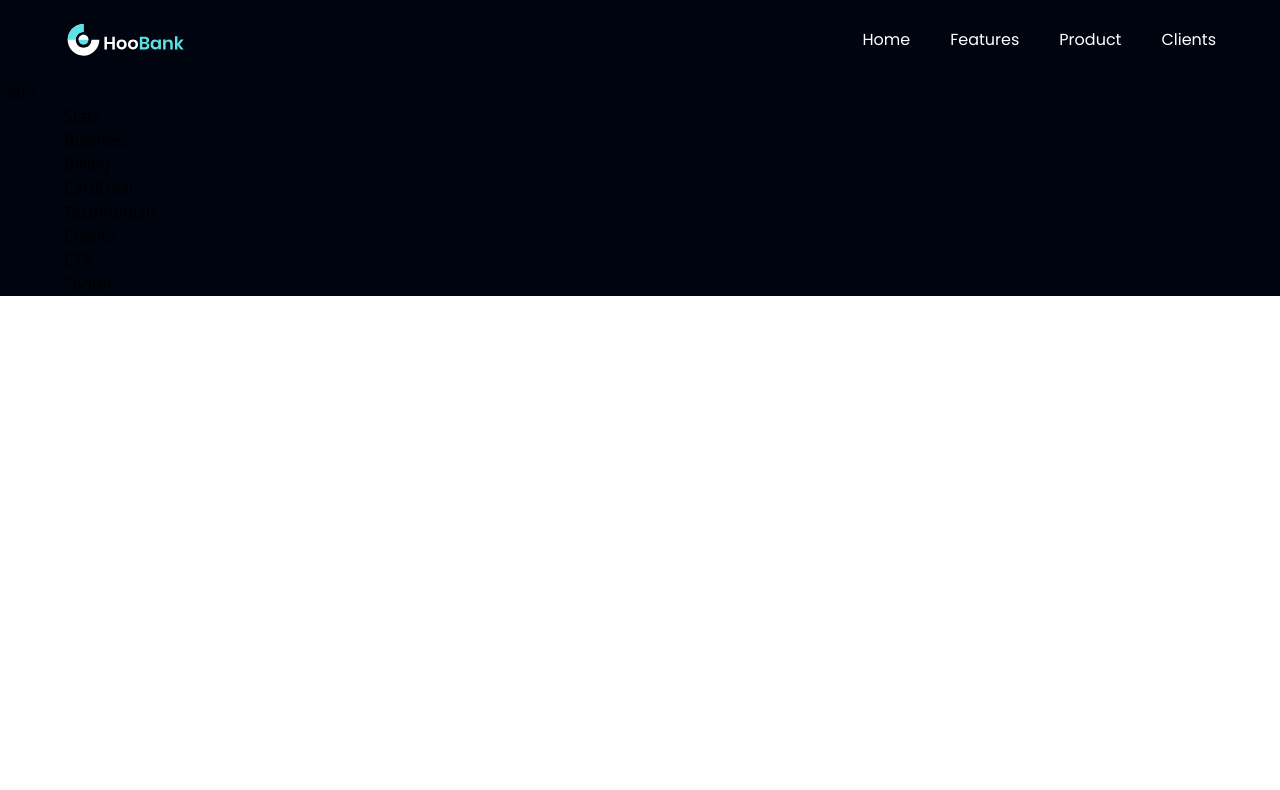
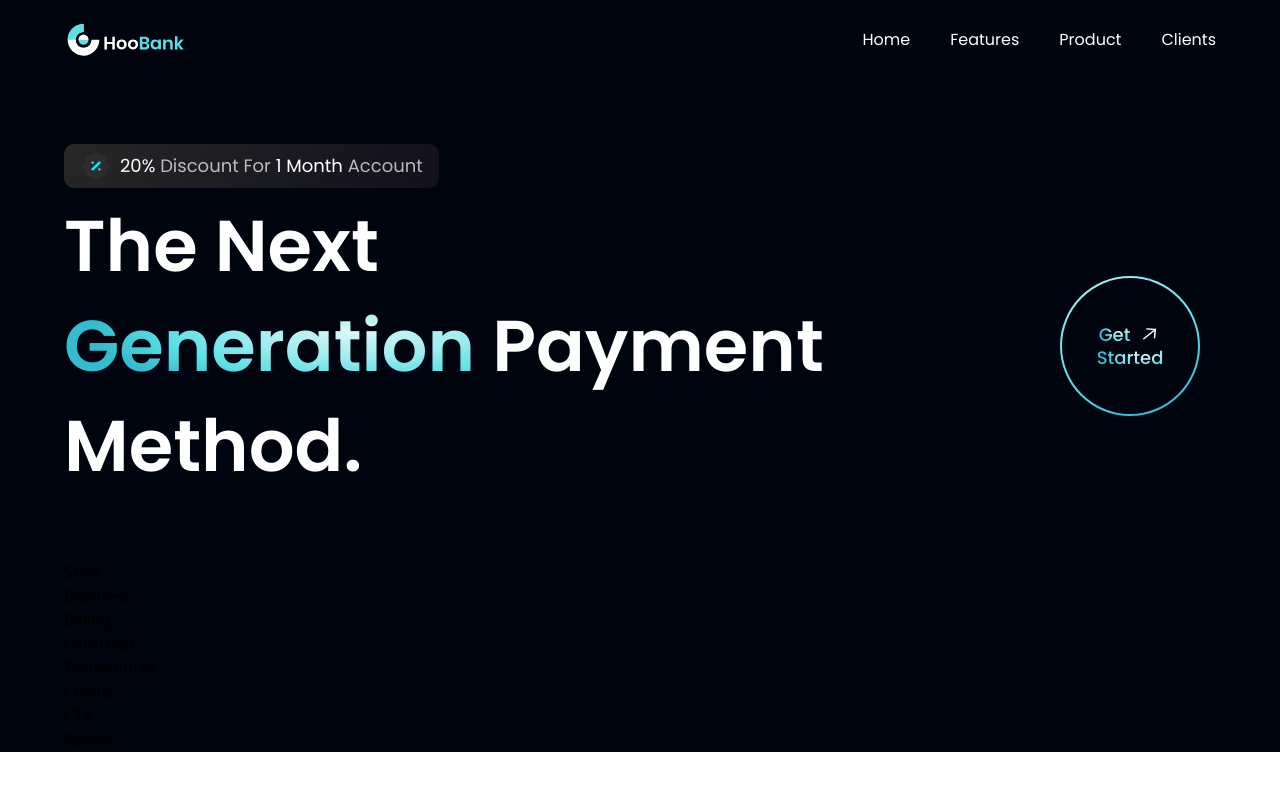
Before and after one commit to MBMarsell/modern-bank-landing, a React (Vite) app: page / in a window 1280 px wide. Shown: the top 790 px of the page. Built offline with nearby package versions, Linux system fonts and the light colour scheme.

Commit message:
make GetStarted component for hero

```diff
--- a/src/components/GetStarted.jsx
+++ b/src/components/GetStarted.jsx
@@ -1,7 +1,28 @@
-import React from 'react';
+import styles from '../style';
+import { arrowUp } from '../assets';
 
-const GetStarted = () => {
-  return <div>GetStarted</div>;
-};
+const GetStarted = () => (
+  <div
+    className={`${styles.flexCenter} w-[140px] h-[140px] rounded-full bg-blue-gradient p-[2px] cursor-pointer`}
+  >
+    <div
+      className={`${styles.flexCenter} flex-col bg-primary w-[100%] h-[100%] rounded-full`}
+    >
+      <div className={`${styles.flexStart} flex-row`}>
+        <p className="font-poppins font-medium text-[18px] leading-[23px] mr-2">
+          <span className="text-gradient">Get</span>
+        </p>
+        <img
+          src={arrowUp}
+          alt="arrow"
+          className="w-[23px] h-[23px] object-contain"
+        />
+      </div>
+      <p className="font-poppins font-medium text-[18px] leading-[23px]">
+        <span className="text-gradient">Started</span>
+      </p>
+    </div>
+  </div>
+);
 
 export default GetStarted;
--- a/src/components/Hero.jsx
+++ b/src/components/Hero.jsx
@@ -1,7 +1,36 @@
-import React from 'react';
+import styles from '../style';
+import { discount, robot } from '../assets';
+import GetStarted from './GetStarted';
 
-const Hero = () => {
-  return <div>Hero</div>;
-};
+const Hero = () => (
+  <section id="home" className={`flex md:flex-row flex-col ${styles.paddingY}`}>
+    <div
+      className={`flex-1 ${styles.flexStart} flex-col xl:px-0 sm:px-16 px-6`}
+    >
+      <div className="flex flex-row items-center py-[6px] px-4 bg-discount-gradient rounded-[10px] mb-2">
+        <img src={discount} alt="discount" className="w-[32px] h-[32px]" />
+        <p className={`${styles.paragraph} ml-2`}>
+          <span className="text-white">20%</span> Discount For{' '}
+          <span className="text-white">1 Month</span> Account
+        </p>
+      </div>
+
+      <div className="flex flex-row justify-between items-center w-full">
+        <h1 className="flex-1 font-poppins font-semibold ss:text-[72px] text-[52px] text-white ss:leading-[100px] leading-[75px]">
+          The Next{' '}
+          <br
+            className="sm:block
+          hidden"
+          />{' '}
+          <span className="text-gradient">Generation</span> Payment Method.
+        </h1>
+
+        <div className="ss:flex hidden md:mr-4 mr-0">
+          <GetStarted />
+        </div>
+      </div>
+    </div>
+  </section>
+);
 
 export default Hero;
```
